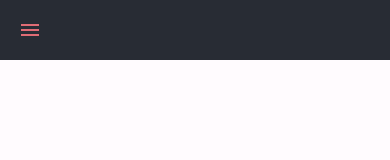
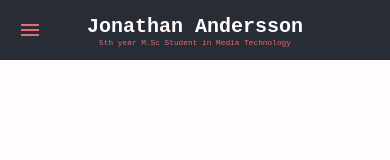
Before and after one commit to jonan270/Interactive-portfolio, a React (Create React App) app: page / in a window 390 px wide. Shown: the top 160 px of the page. Built offline with nearby package versions, Linux system fonts and the light colour scheme.

Commit message:
Styling and title on phone

```diff
--- a/src/components/TopBar.tsx
+++ b/src/components/TopBar.tsx
@@ -4,7 +4,7 @@ import TopBarPhone from './TopBarPhone';
 
 const TopBar: React.FC<{}> = () => {
     const isDesktopOrLaptop: boolean = useMediaQuery({
-        query: '(min-width: 1224px)'
+        query: '(min-width: 720px)'
     })
     return isDesktopOrLaptop ? <TopBarDesktop/> : <TopBarPhone/>;
 }
--- a/src/components/TopBarDesktop.tsx
+++ b/src/components/TopBarDesktop.tsx
@@ -38,7 +38,7 @@ const TopBarDesktop: React.FC<{}> = () => {
                     </IconButton>
                 </a>
             </div>
-            <div id="titleText">
+            <div className="titleText">
                 <h1>Jonathan Andersson</h1>
                 <p>5th year M.Sc Student in Media Technology</p>
             </div>
--- a/src/components/TopBarPhone.tsx
+++ b/src/components/TopBarPhone.tsx
@@ -5,12 +5,13 @@ import CloseIcon from "@mui/icons-material/Close"
 import "../styles/overlay.scss"
 
 const TopBarPhone: React.FC<{}> = () => {
+
+    // Hamburger menu displayed on top left on phones
     const [showMenu, setMenu] = useState(false);
     let menu: JSX.Element | undefined = undefined;
 
     if(showMenu) {
         menu = (
-            <div className="phoneMenuWrapper">
             <div className="background--phoneMenu" onClick={() => setMenu(false)}>
                 <div className="foreground--phoneMenu">
                     <div className="overlayButtonContainer--phoneMenu">
@@ -21,7 +22,6 @@ const TopBarPhone: React.FC<{}> = () => {
                             component="label">
                                 <CloseIcon/>
                         </IconButton>
-                        </div>
                     </div>
                 </div>
             </div>
@@ -41,6 +41,10 @@ const TopBarPhone: React.FC<{}> = () => {
                             <MenuIcon/>
                     </IconButton>
                 </div>
+                <div className="titleText--phone">
+                    <h1>Jonathan Andersson</h1>
+                    <p>5th year M.Sc Student in Media Technology</p>
+                </div>
             </nav>
         </div>
     )
--- a/src/styles/index.scss
+++ b/src/styles/index.scss
@@ -17,12 +17,25 @@ Button {
     &--phone {
         @extend .topBar;
         height: 60px;
+
+        h1 {
+            color: $bright-color;
+            font-size: min(20px, 6vw) !important;
+        }
+
+        p {
+            font-size: min(8px, 2vw) !important;
+        }
     }
 }
 
-#titleText {
+.titleText {
     text-align: center;
     line-height: 0;
+    &--phone {
+        @extend .titleText;
+        padding: 10px;
+    }
 }
 
 #hyperButtons {
@@ -98,9 +111,15 @@ iframe {
     color: $accent-color;
     font-size: 1.5vh;
 }
-.topBar h1 {
-    color: $bright-color;
-    font-size: 5vh;
+h1 {
+    .topBar & {
+        color: $bright-color;
+        font-size: 5vh;
+    }
+
+    #content & {
+        color: $accent-color;
+    }
 }
 
 .chapter {
@@ -111,6 +130,3 @@ iframe {
     color: $dark-color;
     font-size: min(18px, 3vw);
 }
-#content h1 {
-    color: $accent-color;
-}
```
Lines whose indentation alone changed are shown as unchanged.
